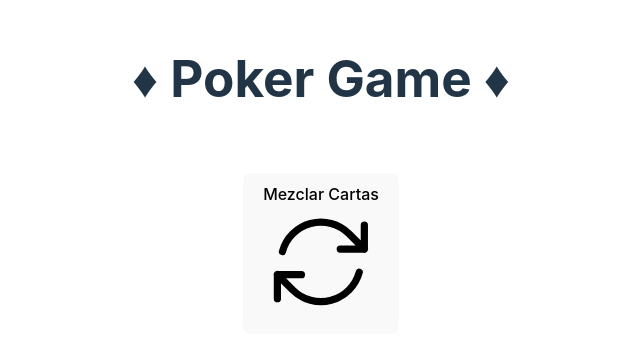
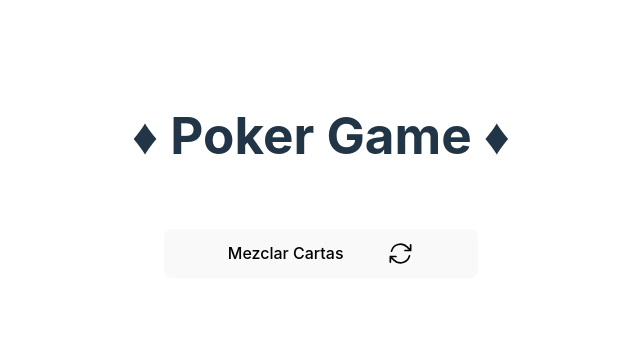
Before and after one commit to izMotionless/poker-react, a React (Vite) app: page / in a window 1280 px wide. Shown: the part 209-554 px from the top of the page, without its empty margins (319-959 px from the left). Built offline with nearby package versions, Linux system fonts and the light colour scheme.

Commit message:
agregar estilos para componente ArrowPath en archivo App.css

```diff
--- a/src/App.css
+++ b/src/App.css
@@ -8,3 +8,15 @@
 .card {
   padding: 2em;
 }
+
+.card > button {
+  display: flex;
+  justify-content: space-evenly;
+  width: 100%;
+  align-items: center;
+}
+
+.size-6 {
+  width: 27px;
+  height: 27px;
+}
--- a/src/components/ArrowPath.jsx
+++ b/src/components/ArrowPath.jsx
@@ -1,7 +1,6 @@
 export default function ArrowPath() {
   return (
     <svg
-      xmlns="http://www.w3.org/2000/svg"
       fill="none"
       viewBox="0 0 24 24"
       strokeWidth={1.5}
```
